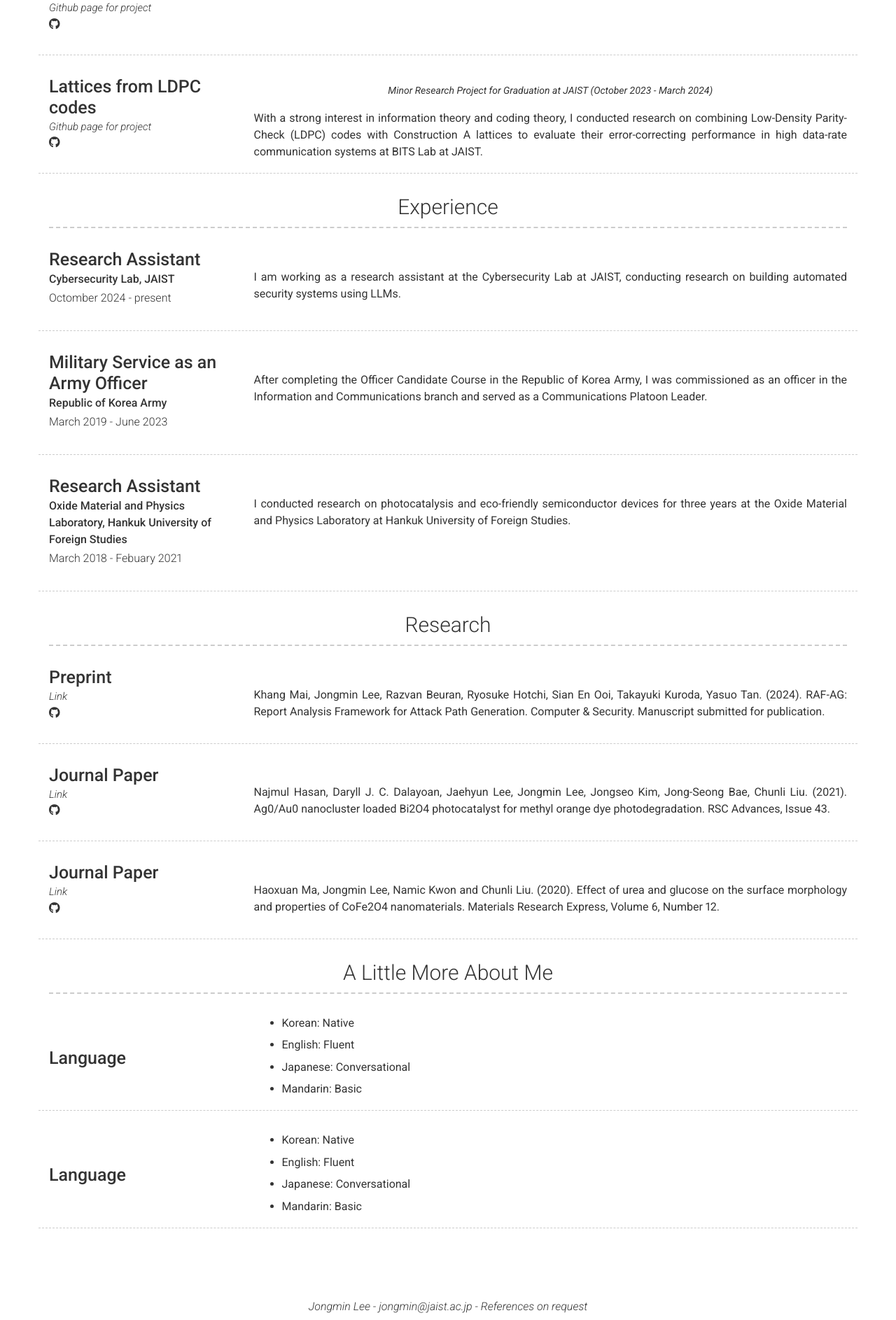
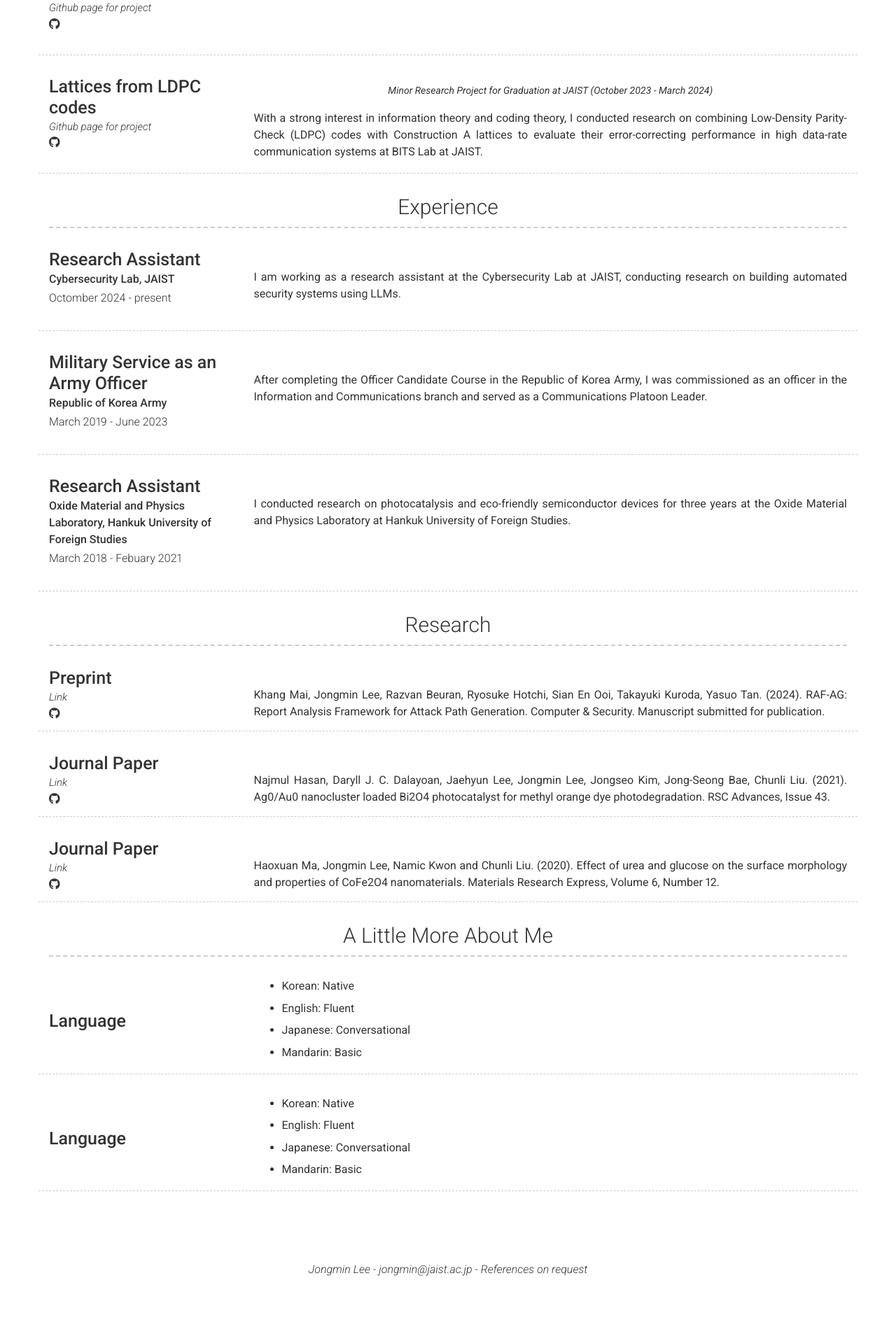
Before and after one commit to strike137/strike137.github.io, a Jekyll site: the page built from index.md, in a window 1280 px wide. Shown: the part 1882-3768 px from the top of the page at 70% size. Built offline with Jekyll 4.4.1, drawn with Linux system fonts in a browser that asks for light colours; nearby versions of some CDN libraries; after the commit the page ends 3716 px from its top, so only the background shows below that.

Commit message:
Update _config.yml

```diff
--- a/_config.yml
+++ b/_config.yml
@@ -156,7 +156,7 @@ content:
   - title: Research
     layout: list # Title for the section
     content:
-      - layout: left
+      - layout: top-left
         border: weak  # Value of `weak` will display a weak border below this item. # Any
                       # other value (or no value) means no border will be displayed
         title: Preprint
@@ -170,7 +170,7 @@ content:
         description: |
           Khang Mai, Jongmin Lee, Razvan Beuran, Ryosuke Hotchi, Sian En Ooi, Takayuki Kuroda, Yasuo Tan. (2024). RAF-AG: Report Analysis Framework for Attack Path Generation. Computer & Security. Manuscript submitted for publication.
 
-      - layout: left
+      - layout: top-left
         border: weak  # Value of `weak` will display a weak border below this item. # Any
                       # other value (or no value) means no border will be displayed
         title: Journal Paper
@@ -184,7 +184,7 @@ content:
         description: |
           Najmul Hasan, Daryll J. C. Dalayoan, Jaehyun Lee, Jongmin Lee, Jongseo Kim, Jong-Seong Bae, Chunli Liu. (2021). Ag0/Au0 nanocluster loaded Bi2O4 photocatalyst for methyl orange dye photodegradation. RSC Advances, Issue 43.
 
-      - layout: left
+      - layout: top-left
         border: weak  # Value of `weak` will display a weak border below this item. # Any
                       # other value (or no value) means no border will be displayed
         title: Journal Paper
```
